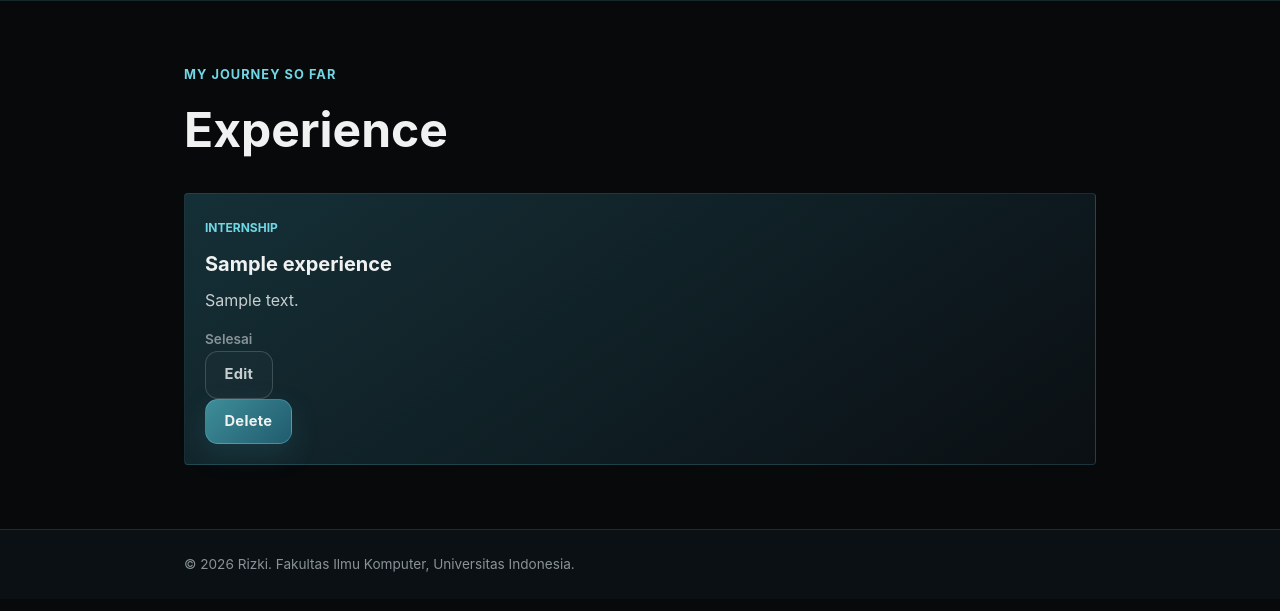
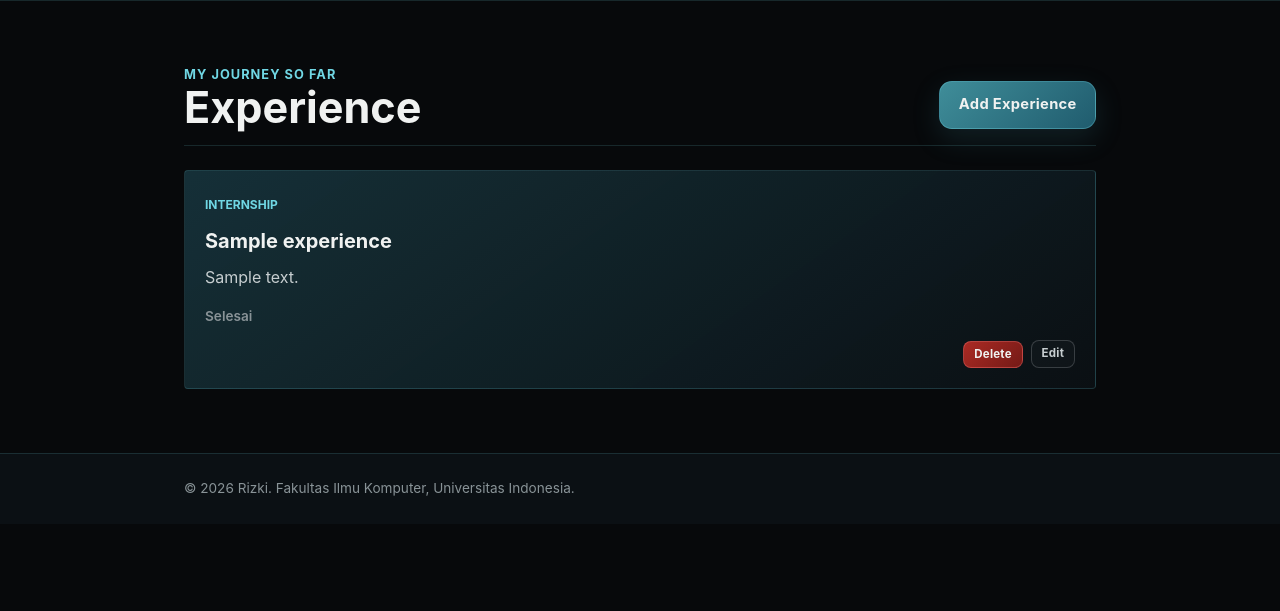
Before and after one commit to RizkiManik-W/myportofolio, a Django app: page /experience/ in a window 1280 px wide. Shown: the part 74-685 px from the top of the page. Run offline with Django 5.2, Linux system fonts and the light colour scheme; tables that the repository leaves empty hold one stand-in row (values such as "Sample post").

Commit message:
Feature: add button on experience page

```diff
--- a/static/css/style.css
+++ b/static/css/style.css
@@ -665,6 +665,57 @@ button.button:hover {
     color: var(--text-muted);
 }
 
+.experience-actions {
+    display: flex;
+    flex-direction: row;
+    align-items: center;
+    justify-content: flex-end;
+    gap: 0.5rem;
+    margin-top: 0.75rem;
+}
+
+.experience-card .experience-actions a.button,
+.experience-card .experience-actions a.button.button-secondary,
+.experience-card .experience-actions button.button,
+.experience-card .experience-actions form button.button,
+.experience-card .experience-actions form button.button-danger {
+    display: inline-flex;
+    min-height: 0;
+    height: 1.7rem;
+    padding: 0.2rem 0.62rem;
+    margin-top: 0;
+    font-size: 0.72rem;
+    line-height: 1.15;
+    border-radius: 0.5rem;
+}
+
+.experience-card .experience-actions form {
+    margin: 0;
+}
+
+.experience-card .experience-actions a.button.button-secondary {
+    background: rgba(255, 255, 255, 0.02);
+    border-color: rgba(199, 206, 208, 0.22);
+    color: var(--text-secondary);
+    box-shadow: none;
+}
+
+.experience-card .experience-actions .button-danger,
+.experience-card .experience-actions button.button-danger {
+    display: inline-flex;
+    width: fit-content;
+    min-height: 0;
+    height: auto;
+    padding: 0.2rem 0.62rem;
+    background: linear-gradient(135deg, rgba(185, 45, 38, 0.92), rgba(126, 27, 23, 0.92));
+    border-color: rgba(255, 124, 124, 0.35);
+    box-shadow: none;
+    font-size: 0.72rem;
+    line-height: 1.15;
+    border-radius: 0.5rem;
+    align-self: flex-start;
+}
+
 .skill-form {
     max-width: 700px;
     margin-top: 1.5rem;
--- a/templates/experience.html
+++ b/templates/experience.html
@@ -8,8 +8,13 @@
     <main>
         <section class="experience-section" id="experience">
             <div class="container">
-                <p class="section-kicker">My journey so far</p>
-                <h1>Experience</h1>
+                <div class="section-heading">
+                    <div>
+                        <p class="section-kicker">My journey so far</p>
+                        <h2>Experience</h2>
+                    </div>
+                    <a href="{% url 'main:create_experience' %}" class="button">Add Experience</a>
+                </div>
 
                 <div class="experience-grid">
                     {% for experience in experience_list %}
@@ -29,11 +34,11 @@
                             {% endif %}
 
                             <div class="experience-actions">
-                                <a href="{% url 'main:update_experience' experience.id %}" class="button button-secondary">Edit</a>
                                 <form method="post" action="{% url 'main:delete_experience' experience.id %}">
                                     {% csrf_token %}
                                     <button type="submit" class="button button-danger">Delete</button>
                                 </form>
+                                <a href="{% url 'main:update_experience' experience.id %}" class="button button-secondary">Edit</a>
                             </div>
                         </article>
                     {% empty %}
```
